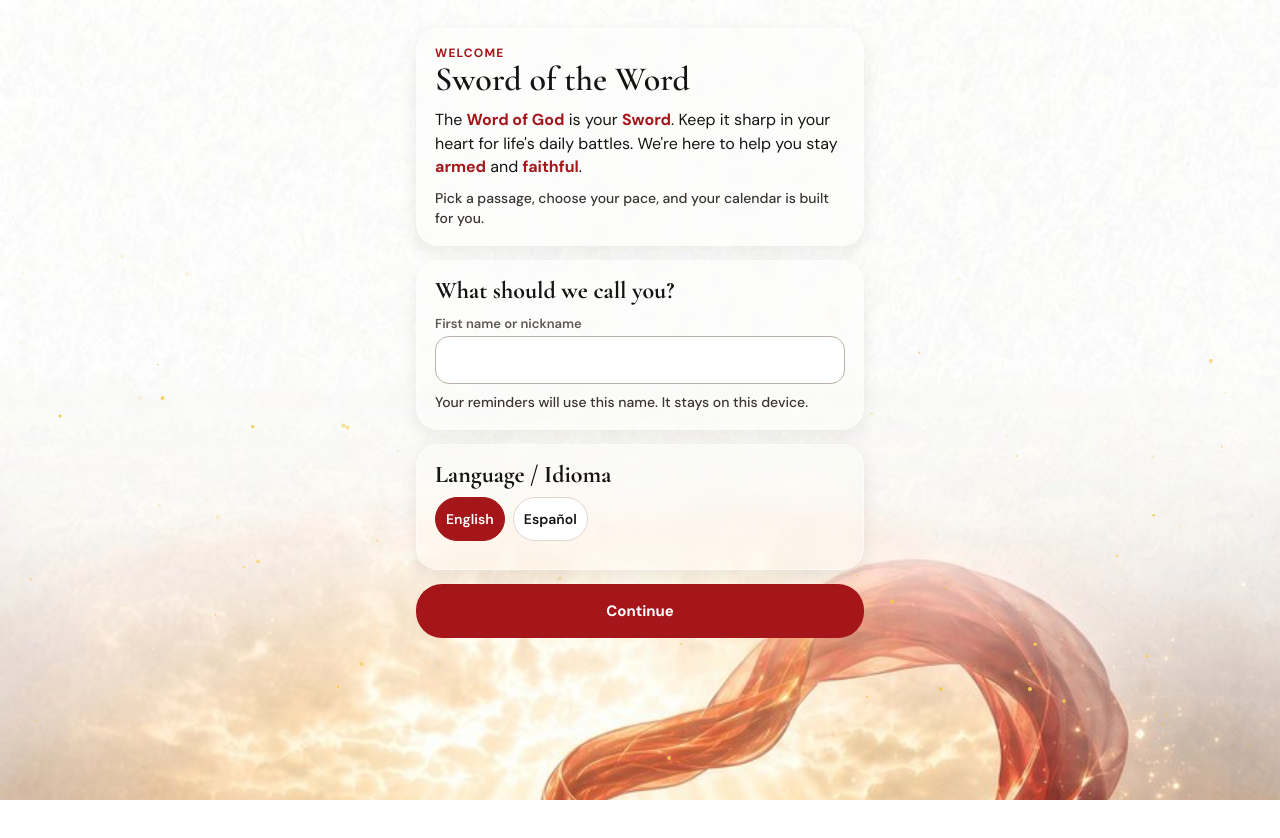
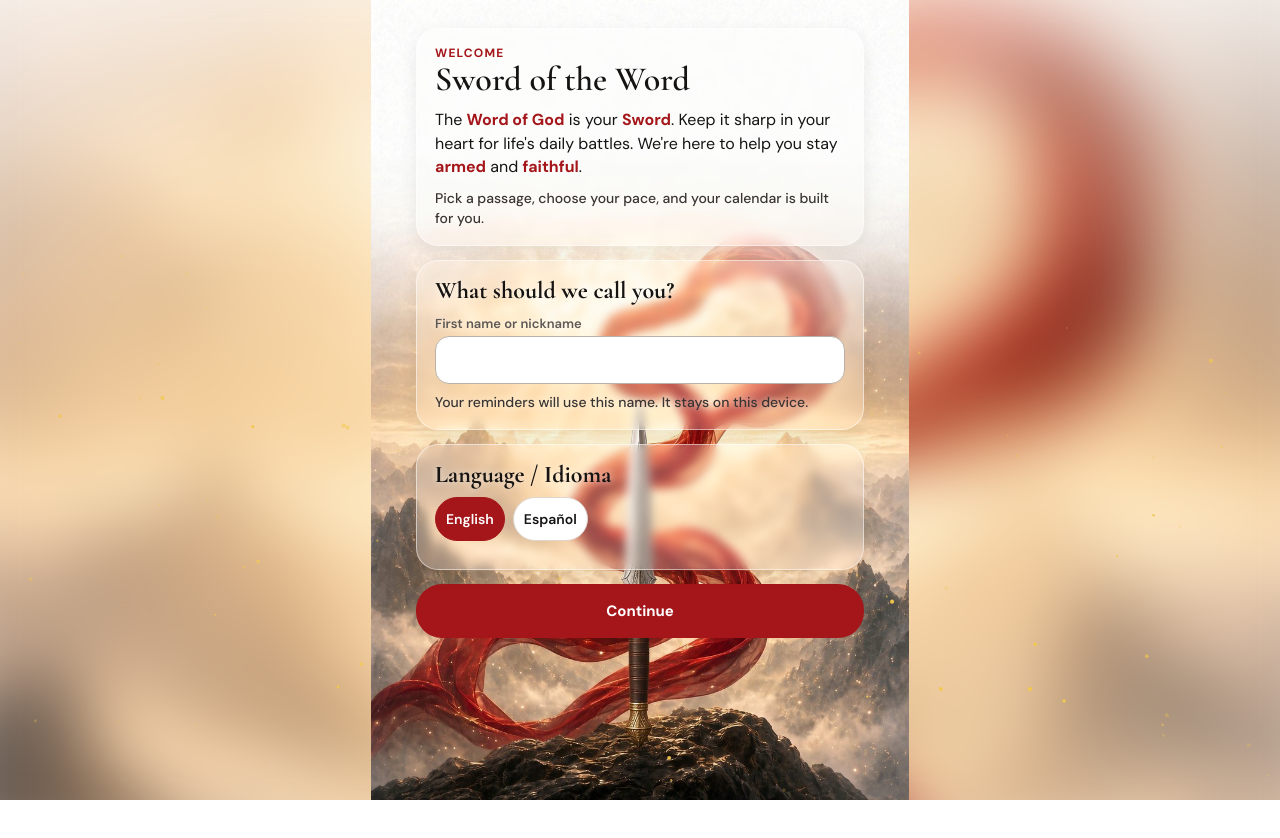
Before and after one commit to val620-cyber/Treasured, a plain HTML site: page index.html in a window 1280 px wide. Drawn offline with nearby package versions, Linux system fonts and the light colour scheme.

Commit message:
Show the whole background picture on tablets and computers
Co-Authored-By: Claude Fable 5.2 <noreply@anthropic.com>
Claude-Session: https://claude.ai/code/session_01XoJJzhxHvSri8qspQ4g6ox

```diff
--- a/index.html
+++ b/index.html
@@ -20,6 +20,12 @@ body{font-family:'DM Sans',system-ui,sans-serif;color:var(--ink);background:#fff
 #bg img{position:absolute;inset:0;width:100%;height:100%;object-fit:cover}
 .theme-a #bg img{animation:drift 40s ease-in-out infinite alternate}
 .theme-b #bg img{object-position:top center}
+#bgfill{display:none;position:absolute;top:-60px;left:-60px;right:-60px;bottom:-60px;background-size:cover;background-position:center;-webkit-filter:blur(34px);filter:blur(34px)}
+/* Wide screens (tablets, computers): show the whole tall picture in the middle, with a soft blurred copy of it filling the sides. */
+@media (min-aspect-ratio:4/5){
+ #bgfill{display:block}
+ .theme-b #bg img{object-fit:contain;object-position:center;-webkit-mask-image:linear-gradient(90deg,transparent 0,#000 9%,#000 91%,transparent 100%);mask-image:linear-gradient(90deg,transparent 0,#000 9%,#000 91%,transparent 100%)}
+}
 @keyframes drift{from{transform:translate(-2%,-2%) scale(1.12)}to{transform:translate(2%,2%) scale(1.2)}}
 @keyframes floaty{from{transform:translateY(0)}to{transform:translateY(-4px)}}
 .still #bg img,.still .card{animation:none!important}
@@ -141,7 +147,7 @@ textarea{min-height:260px;line-height:1.4}
 </style>
 </head>
 <body class="theme-a">
-<div id="bg"><img id="bgimg" alt=""></div>
+<div id="bg"><div id="bgfill"></div><img id="bgimg" alt=""></div>
 <canvas id="glitter" aria-hidden="true"></canvas>
 <main id="app"></main>
 <nav id="tabs" hidden></nav>
@@ -593,7 +599,7 @@ function preloadArt(){
 function applyTheme(){
   document.body.className='theme-b'+(S.still?' still':'');
   try{document.documentElement.lang=LANG;}catch(e){}
-  var want=bgFor(),im=$('#bgimg');if(im.getAttribute('src')!==want)im.setAttribute('src',want);
+  var want=bgFor(),im=$('#bgimg');if(im.getAttribute('src')!==want){im.setAttribute('src',want);var bf=$('#bgfill');if(bf&&bf.style)bf.style.backgroundImage='url("'+want+'")';}
   glitterSync();preloadArt();
 }
 function langPicker(){
```
Also changed, not shown: 1 other file.
